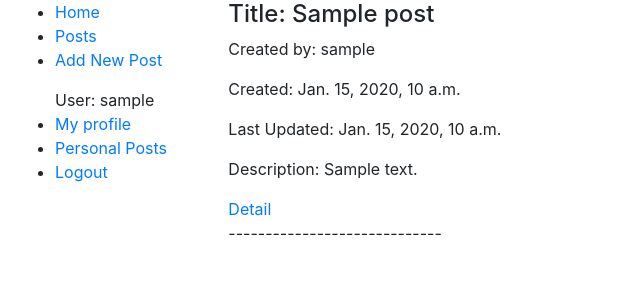
After one commit to Thejaunt/Blog_HW, a Django app: page /personal-posts/ in a window 1280 px wide. The commit adds this page. Shown: the top 300 px of the page, without its empty margins (0-640 px from the left). Run offline with Django 4.2, Linux system fonts and the light colour scheme; a user stored in the database is signed in; tables that the repository leaves empty hold one stand-in row (values such as "Sample post"); some libraries are stand-ins or nearby versions.

Commit message:
blog post crud

```diff
--- a/accounts/models.py
+++ b/accounts/models.py
@@ -7,5 +7,4 @@ from django.contrib.auth.models import AbstractUser
 class User(AbstractUser):
     pass
 
-
 # fmt: on
--- a/accounts/urls.py
+++ b/accounts/urls.py
@@ -3,7 +3,6 @@ from django.urls import include, path
 from accounts.views import RegisterFormView, UpdateProfile, UserProfile
 
 
-app_name = "accounts"
 urlpatterns = [
     path("", include("django.contrib.auth.urls")),
     path("register/", RegisterFormView.as_view(), name="register"),
--- a/blog/models.py
+++ b/blog/models.py
@@ -12,11 +12,45 @@ class Post(models.Model):
 
     title = models.CharField(max_length=70)
     description = models.TextField(max_length=500)
+    approved = models.BooleanField(default=True)
     is_published = models.BooleanField(default=False)
     created_at = models.DateTimeField(auto_now_add=True)
     updated_at = models.DateTimeField(auto_now=True)
 
     objects = models.Manager()
+
+    class Meta:
+        ordering = ("created_at",)
+
+    def __str__(self):
+        return f"{self.title}"
+
+    def get_absolute_url(self):
+        from django.urls import reverse
+
+        return reverse("blog:post-detail", args=[str(self.pk)])
+
+    def save(self, *args, **kwargs):
+        new = not self.pk
+        super().save(*args, **kwargs)
+
+        if new:
+            subject = "New post"
+            if self.user is not None:
+                user = self.user.username
+            else:
+                user = "Anonymous"
+            from_email = settings.EMAIL_HOST
+            recipients = set(us.email for us in User.objects.filter(is_superuser=True))
+            text = f"New Post: title: '{self.title}' has been added by '{user}' user"
+            message = loader.render_to_string("blog/email_comment.html", {"message": text})
+            send_mail(
+                subject=subject,
+                message=message,
+                from_email=from_email,
+                recipient_list=recipients,
+                fail_silently=False,
+            )
 
 
 class Comment(models.Model):
@@ -30,6 +64,12 @@ class Comment(models.Model):
 
     objects = models.Manager()
 
+    class Meta:
+        ordering = ("created_at",)
+
+    def __str__(self):
+        return self.text
+
     def save(self, *args, **kwargs):
         new = not self.pk
         super().save(*args, **kwargs)
@@ -40,9 +80,14 @@ class Comment(models.Model):
                 user = self.user.username
             else:
                 user = "Anonymous"
+
             from_email = settings.EMAIL_HOST
-            recipients = User.objects.filter(is_superuser=True).values_list("email")[0]
-            text = f"New comment for Post title [{self.post.title}] has been added by {user} user"
+            recipients = set([*[su.email for su in User.objects.filter(is_superuser=True)], self.post.user.email])
+            text = (
+                f"New comment for Post title:{self.post.title},\n"
+                f"link: {settings.SITE_HOST}{self.post.get_absolute_url()}\n"
+                f"has been added by {user} user"
+            )
             message = loader.render_to_string("blog/email_comment.html", {"message": text})
             send_mail(
                 subject=subject,
--- a/blog/urls.py
+++ b/blog/urls.py
@@ -1,7 +1,12 @@
 from django.urls import path
-from .views import home
+from .views import create_post, home, personal_posts_view, post_detail_view, posts_list_view, update_post
 
 app_name = "blog"
 urlpatterns = [
     path("", home, name="home"),
+    path("posts/", posts_list_view, name="posts"),
+    path("post/<int:pk>", post_detail_view, name="post-detail"),
+    path("create-post", create_post, name="create-post"),
+    path("update-post/<int:pk>", update_post, name="update-post"),
+    path("personal-posts/", personal_posts_view, name="personal-posts"),
 ]
--- a/blog/views.py
+++ b/blog/views.py
@@ -1,5 +1,68 @@
-from django.shortcuts import render
+from django.contrib import messages
+from django.contrib.auth.decorators import login_required
+from django.db.models import Prefetch
+from django.shortcuts import render, get_object_or_404, redirect
+
+from .forms import CreatePostForm, UpdatePostForm
+from .models import Comment, Post
 
 
 def home(request):
     return render(request, "home.html")
+
+
+def posts_list_view(request):
+    objs = Post.objects.filter(approved=True, is_published=False).prefetch_related("user")
+    return render(request, "blog/posts.html", {"objs": objs})
+
+
+def post_detail_view(request, pk):
+    obj = get_object_or_404(
+        Post.objects.prefetch_related(
+            Prefetch("comment_set", queryset=Comment.objects.filter(is_published=False).select_related("user"))
+        ),
+        is_published=False,
+        approved=True,
+        pk=pk,
+    )
+    com_count = obj.comment_set.count()
+    is_creator = False
+    if request.user == obj.user:
+        is_creator = True
+
+    return render(request, "blog/post-detail.html", {"obj": obj, "com_count": com_count, "is_creator": is_creator})
+
+
+@login_required
+def create_post(request):
+    form = CreatePostForm(request.POST or None)
+    if request.method == "POST":
+        if form.is_valid():
+            title = form.cleaned_data.get("title")
+            description = form.cleaned_data.get("description")
+            post = Post(user=request.user, title=title, description=description)
+            post.save()
+            messages.success(request, "New post has been created")
+        return redirect("blog:post-detail", post.pk)
+    return render(request, "blog/create-post.html", {"form": form})
+
+
+@login_required
+def update_post(request, pk):
+    obj = get_object_or_404(Post, pk=pk, user=request.user)
+    form = UpdatePostForm(request.POST or None, instance=obj)
+    if request.method == "POST":
+        if form.is_valid():
+            if form.has_changed():
+                form.save()
+                messages.success(request, "The post has been updated")
+            else:
+                messages.success(request, "The post hasn't been changed")
+        return redirect("blog:post-detail", obj.pk)
+    return render(request, "blog/update-post.html", {"form": form})
+
+
+@login_required
+def personal_posts_view(request):
+    objs = Post.objects.filter(user=request.user)
+    return render(request, "blog/personal-posts.html", {"objs": objs})
--- a/templates/base_generic.html
+++ b/templates/base_generic.html
@@ -41,7 +41,9 @@
     <div class="col-sm-2">
       {% block sidebar %}
         <ul class="sidebar-nav">
-          <li><a href="{% url 'home' %}">Home</a></li>
+          <li><a href="{% url 'blog:home' %}">Home</a></li>
+          <li><a href="{% url 'blog:posts' %}">Posts</a></li>
+          <li><a href="{% url 'blog:create-post' %}">Add New Post</a></li>
 
         </ul>
 
@@ -49,6 +51,7 @@
           {% if user.is_authenticated %}
             User: {{ user.get_username }}
             <li><a href="{% url 'profile' %}">My profile</a></li>
+            <li><a href="{% url 'blog:personal-posts' %}">Personal Posts</a></li>
             <li><a href="{% url 'logout' %}?next={{ request.path }}">Logout</a></li>
           {% else %}
             <li><a href="{% url 'login' %}?next={{ request.path }}">Login</a></li>
@@ -59,10 +62,11 @@
 
       {% endblock %}
 
+  </div>
 
-
-{% block content %}
-{% endblock content %}
+      <div class="col-sm-10 ">
+        {% block content %}
+        {% endblock content %}
 
 
       {% block pagination %}
@@ -83,9 +87,8 @@
         {% endif %}
       {% endblock %}
 
-    </div>
-  </div>
 
+      </div>
 </div>
 </body>
 </html>
--- /dev/null
+++ b/templates/blog/personal-posts.html
@@ -0,0 +1,18 @@
+{% extends "base_generic.html" %}
+{% block title %}Personal Posts{% endblock title %}
+{% block content %}
+
+{% for obj in objs %}
+    <h4>Title: {{ obj.title }}</h4>
+    <p>Created by: {{ request.user.username }}</p>
+    <p>Created: {{ obj.created_at }}</p>
+    <p>Last Updated: {{ obj.updated_at }}</p>
+
+    <p>Description: {{ obj.description }}</p>
+    <a href="{% url 'blog:post-detail' obj.pk %}">Detail</a>
+    <br>
+    -----------------------------
+    <br>
+{% endfor %}
+
+{% endblock content %}
--- a/templates/registration/login.html
+++ b/templates/registration/login.html
@@ -29,7 +29,7 @@
     </table>
 
     <input type="submit" value="login"/>
-    <input type="hidden" name="next" value="{{ next }}"/>
+
   </form>
 
   <p><a href="{% url 'password_reset' %}">Lost password?</a></p>
--- a/templates/registration/password_change_done.html
+++ b/templates/registration/password_change_done.html
@@ -4,6 +4,6 @@
 
   <p>Password changed successfully!</p>
   <p><a href="{% url 'profile' %}">Go to profile</a></p>
-  <p><a href="{% url 'home' %}">Go to Home page</a></p>
+  <p><a href="{% url 'blog:home' %}">Go to Home page</a></p>
 
 {% endblock %}
```
Also changed, not shown: blog/admin.py (+55 -2 lines), blog/forms.py (added, +15 -0 lines), core/settings.py (+10 -0 lines), templates/blog/create-post.html (added, +11 -0 lines), templates/blog/post-detail.html (added, +29 -0 lines), templates/blog/posts.html (added, +18 -0 lines), templates/blog/update-post.html (added, +11 -0 lines), blog/migrations/0003_post_approved.py (added), blog/migrations/0004_alter_comment_options_alter_post_options_and_more.py (added).
